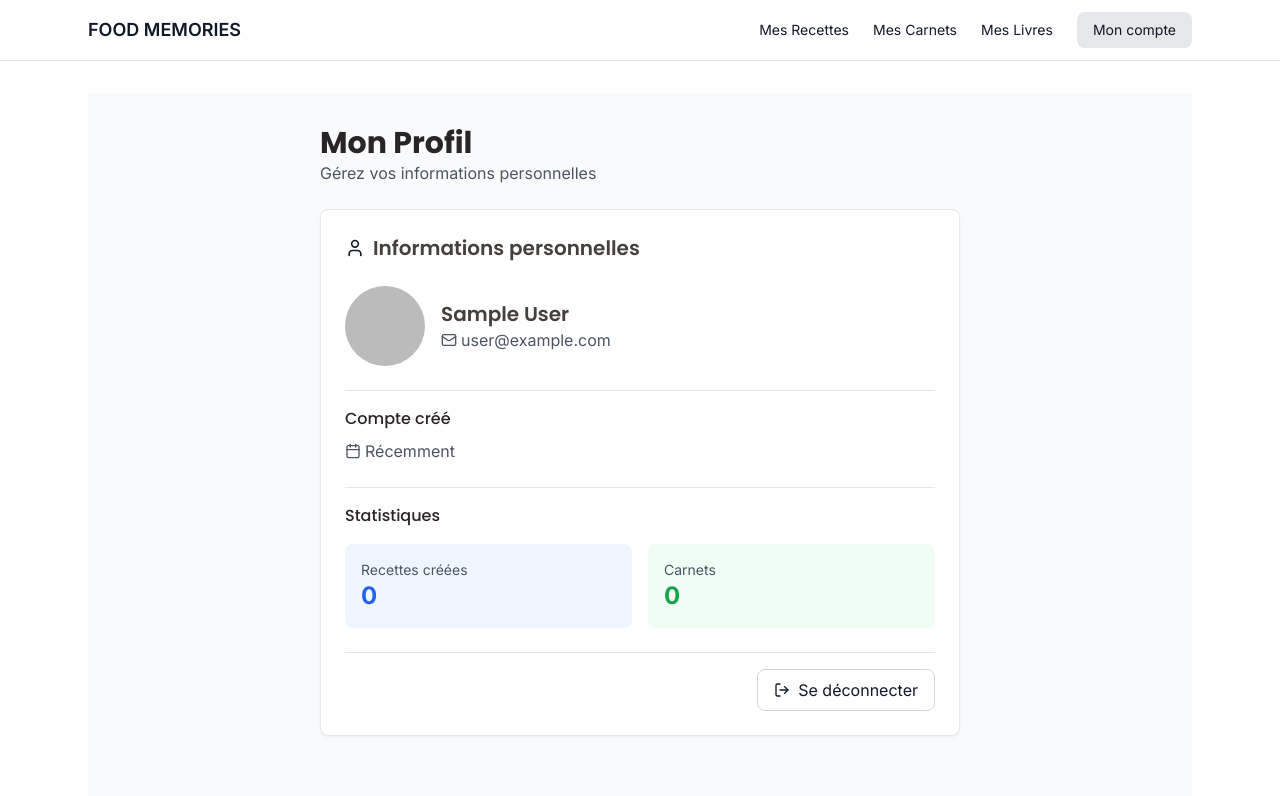
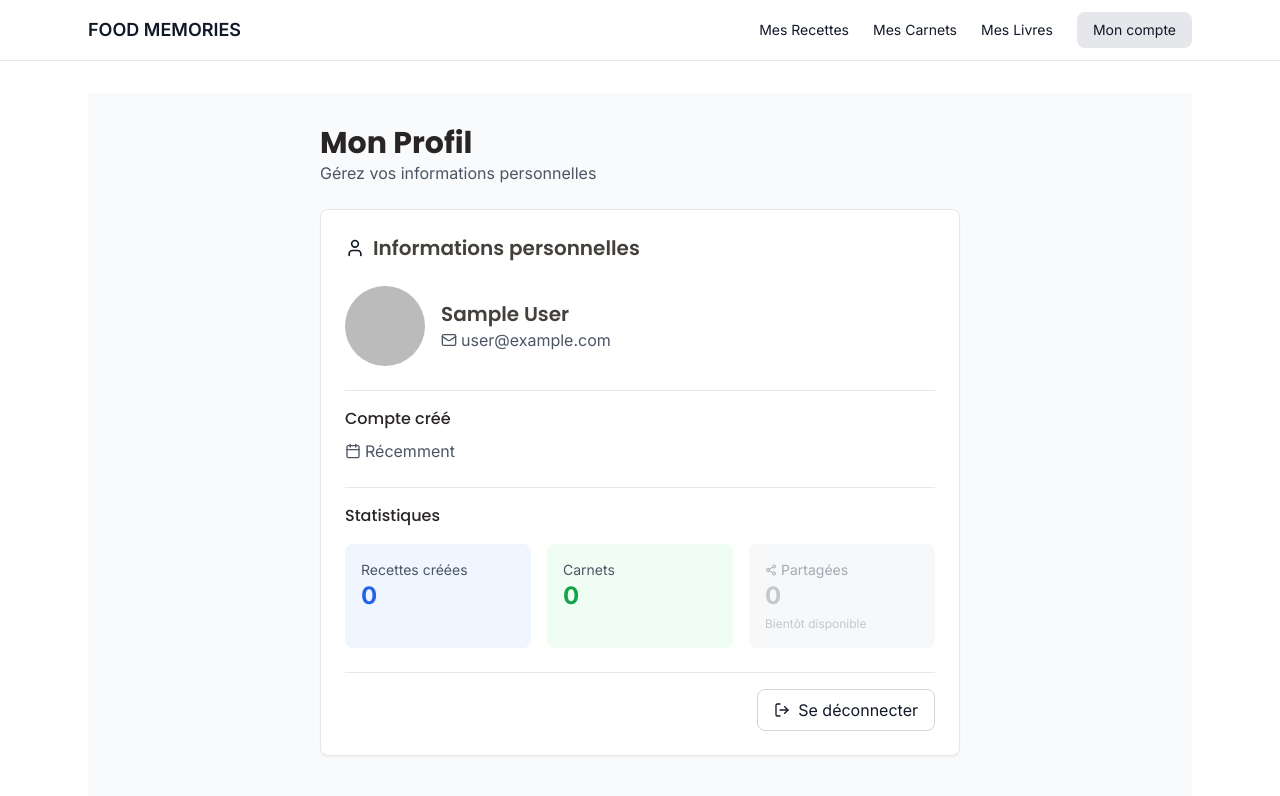
Before and after one commit to oliviertgpls-tech/Fdt-2, a Next.js app: page /profile in a window 1280 px wide. Shown: the top 796 px of the page. Built offline with nearby package versions, Linux system fonts and the light colour scheme; no server answers; the database is empty; sample sign-in values are in the browser's storage.

Commit message:
Update page.tsx

```diff
--- a/app/(tabs)/profile/page.tsx
+++ b/app/(tabs)/profile/page.tsx
@@ -2,12 +2,14 @@
 
 import { useSession, signOut } from "next-auth/react"
 import { redirect } from "next/navigation"
-import { User, Mail, Calendar, LogOut } from "lucide-react"
+import { User, Mail, Calendar, LogOut, Share2 } from "lucide-react"
+import { useRecipes } from "@/contexts/RecipesProvider"
 
 export default function ProfilePage() {
   const { data: session, status } = useSession()
+  const { recipes, notebooks, loading } = useRecipes()
 
-  if (status === "loading") {
+  if (status === "loading" || loading) {
     return (
       <div className="min-h-screen flex items-center justify-center">
         <div className="animate-spin rounded-full h-32 w-32 border-b-2 border-blue-600"></div>
@@ -22,6 +24,10 @@ export default function ProfilePage() {
   const handleSignOut = () => {
     signOut({ callbackUrl: "/" })
   }
+
+  // Calcul des vraies statistiques
+  const recipeCount = recipes.length
+  const notebookCount = notebooks.length
 
   return (
     <div className="min-h-screen bg-gray-50 py-8">
@@ -74,14 +80,22 @@ export default function ProfilePage() {
 
             <div className="border-t pt-4">
               <h4 className="font-medium mb-4">Statistiques</h4>
-              <div className="grid grid-cols-2 gap-4">
+              <div className="grid grid-cols-3 gap-4">
                 <div className="bg-blue-50 p-4 rounded-lg">
                   <p className="text-sm text-gray-600">Recettes créées</p>
-                  <p className="text-2xl font-bold text-blue-600">0</p>
+                  <p className="text-2xl font-bold text-blue-600">{recipeCount}</p>
                 </div>
                 <div className="bg-green-50 p-4 rounded-lg">
                   <p className="text-sm text-gray-600">Carnets</p>
-                  <p className="text-2xl font-bold text-green-600">0</p>
+                  <p className="text-2xl font-bold text-green-600">{notebookCount}</p>
+                </div>
+                <div className="bg-gray-100 p-4 rounded-lg opacity-60 cursor-not-allowed">
+                  <p className="text-sm text-gray-500 flex items-center gap-1">
+                    <Share2 className="w-3 h-3" />
+                    Partagées
+                  </p>
+                  <p className="text-2xl font-bold text-gray-400">0</p>
+                  <p className="text-xs text-gray-400 mt-1">Bientôt disponible</p>
                 </div>
               </div>
             </div>
```
